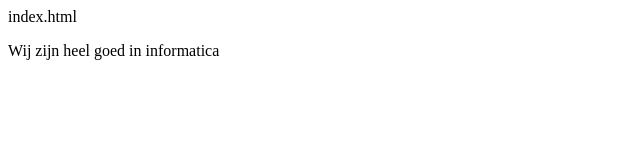
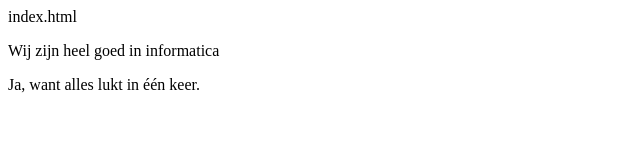
Before and after one commit to MimiLisaAalbrecht/TEST, a plain HTML site: page index.html in a window 1280 px wide. Shown: the whole page, without its empty margins (0-640 px from the left). Drawn offline with Linux system fonts and the light colour scheme.

Commit message:
Update index.html

```diff
--- a/index.html
+++ b/index.html
@@ -9,6 +9,9 @@ index.html
 <p>
 	Wij zijn heel goed in informatica
 </p>
+<p>
+	Ja, want alles lukt in één keer.
+</p>
 
 </body>
 </html>
```
